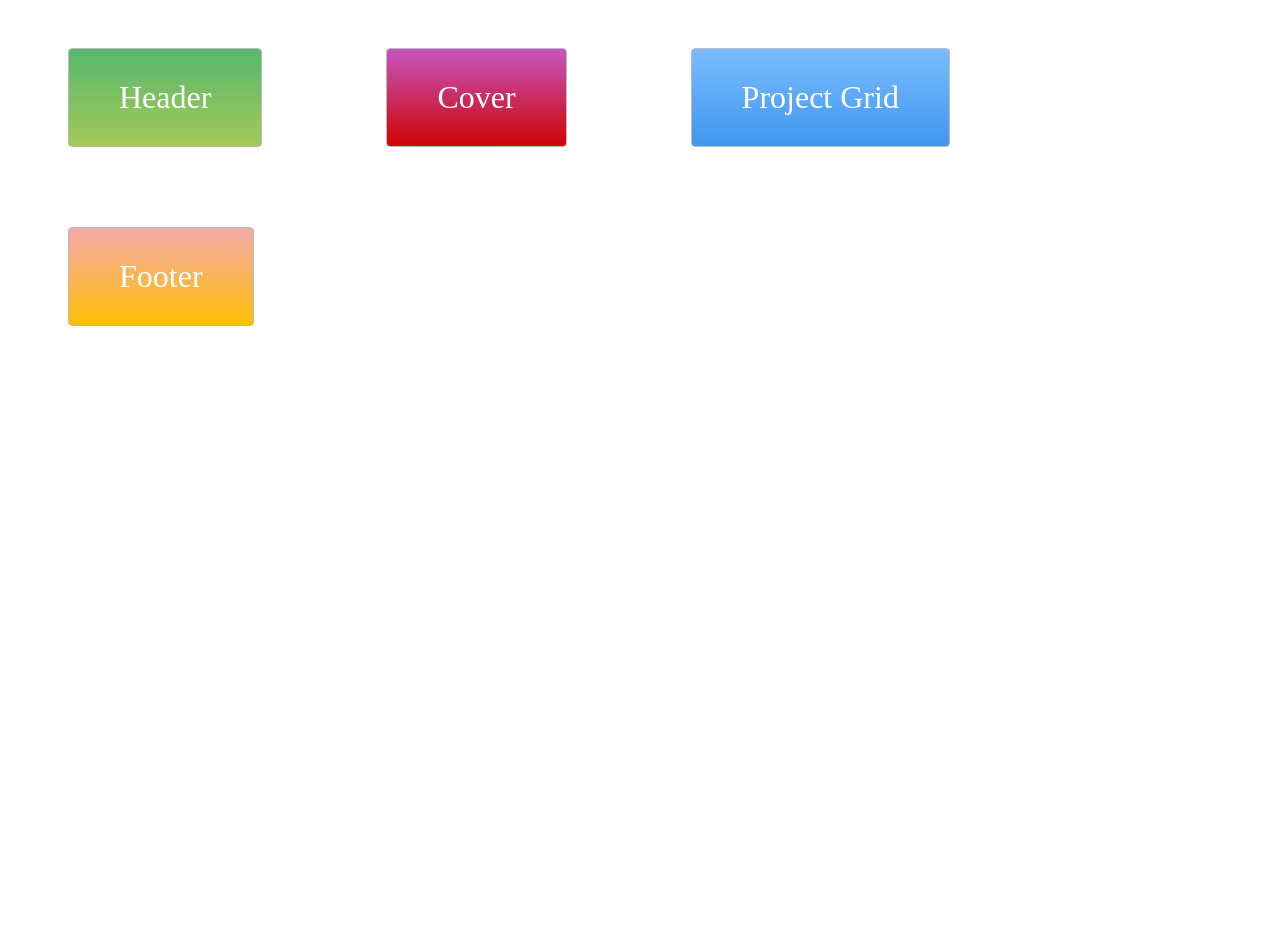
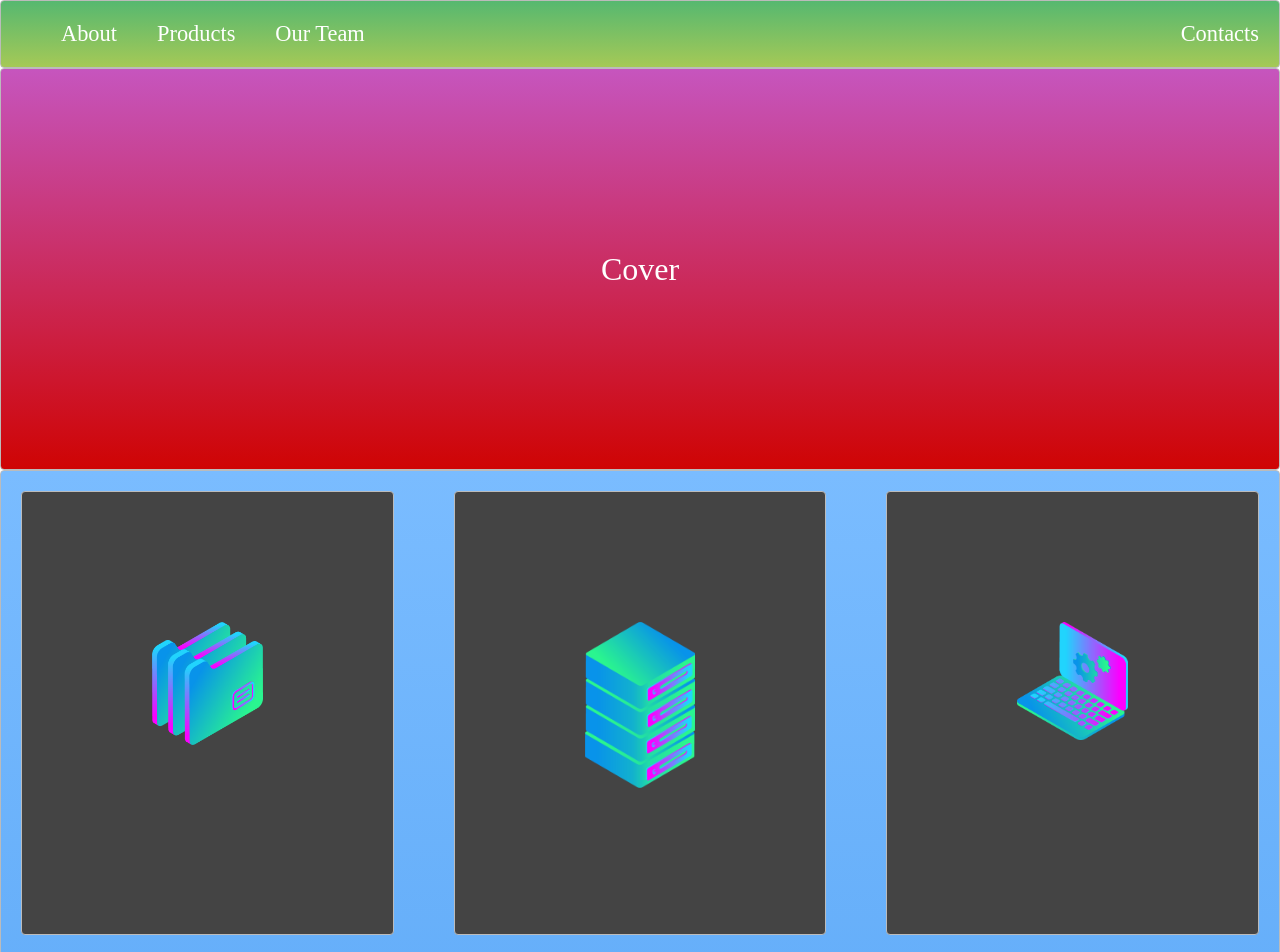
Before and after one commit to CHZelaya/ZtM-Layout-Master, a plain HTML site: page index.html in a window 1280 px wide. Shown: the top 952 px of the page. Before the commit the page ends 800 px from the top, so only its background shows below. Drawn offline with Linux system fonts and the light colour scheme.

Commit message:
Coded along with course

```diff
--- a/index.html
+++ b/index.html
@@ -1,13 +1,32 @@
 <!DOCTYPE html>
 <html>
+
 <head>
   <title>Layout Master</title>
   <link rel="stylesheet" type="text/css" href="./style.css">
 </head>
+
 <body>
-  <div class="zone green">Header</div>
-  <div class="zone red">Cover</div>
-  <div class="zone blue">Project Grid</div>
-  <div class="zone yellow">Footer</div>
+  <nav role="navigation" class="zone green">
+    <ul class="main-nav">
+      <li><a href="">About</a></li>
+      <li><a href="">Products</a></li>
+      <li><a href="">Our Team</a></li>
+      <li class="push"><a href="">Contacts</a></li>
+    </ul>
+  </nav>
+  <div class="container zone red">Cover</div>
+  <div class="zone blue grid-wrapper">
+    <div class="box zone"><img src="./img/files_2.png" alt=""></div>
+    <div class="box zone"><img src="./img/server_2_2.png" alt=""></div>
+    <div class="box zone"><img src="./img/monitor_settings_2.png" alt=""></div>
+    <div class="box zone"><img src="./img/server_3.png" alt=""></div>
+    <div class="box zone"><img src="./img/data_storage_2_2.png" alt=""></div>
+    <div class="box zone"><img src="./img/monitor_coding_2.png" alt=""></div>
+    <div class="box zone"><img src="./img/desktop_analytics_2.png" alt=""></div>
+    <div class="box zone"><img src="./img/server_safe_2.png" alt=""></div>
+  </div>
+  <footer class="zone yellow">Zero to Mastery</footer>
 </body>
+
 </html>
--- a/style.css
+++ b/style.css
@@ -1,71 +1,168 @@
+body {
+    margin: auto 0;
+    min-height: 100vh;
+    padding: 0px 0px 0px 0px;
+}
+
 .zone {
-    padding:30px 50px;
-    margin:40px 60px;
-    cursor:pointer;
-    display:inline-block;
-    color:#FFF;
-    font-size:2em;
-    border-radius:4px;
-    border:1px solid #bbb;
+    /* padding:30px 50px;
+    margin:40px 60px; */
+    cursor: pointer;
+    /* display:inline-block; */
+    color: #FFF;
+    font-size: 2em;
+    border-radius: 4px;
+    border: 1px solid #bbb;
     transition: all 0.3s linear;
 }
 
 .zone:hover {
-    -webkit-box-shadow:rgba(0,0,0,0.8) 0px 5px 15px, inset rgba(0,0,0,0.15) 0px -10px 20px;
-    -moz-box-shadow:rgba(0,0,0,0.8) 0px 5px 15px, inset rgba(0,0,0,0.15) 0px -10px 20px;
-    -o-box-shadow:rgba(0,0,0,0.8) 0px 5px 15px, inset rgba(0,0,0,0.15) 0px -10px 20px;
-    box-shadow:rgba(0,0,0,0.8) 0px 5px 15px, inset rgba(0,0,0,0.15) 0px -10px 20px;
+    -webkit-box-shadow: rgba(0, 0, 0, 0.8) 0px 5px 15px, inset rgba(0, 0, 0, 0.15) 0px -10px 20px;
+    -moz-box-shadow: rgba(0, 0, 0, 0.8) 0px 5px 15px, inset rgba(0, 0, 0, 0.15) 0px -10px 20px;
+    -o-box-shadow: rgba(0, 0, 0, 0.8) 0px 5px 15px, inset rgba(0, 0, 0, 0.15) 0px -10px 20px;
+    box-shadow: rgba(0, 0, 0, 0.8) 0px 5px 15px, inset rgba(0, 0, 0, 0.15) 0px -10px 20px;
+}
+
+/* ! Navigation */
+
+@media only screen and (max-width: 600px) {
+    .main-nav {
+        font-size: 0.5em;
+        padding: 0;
+    }
+}
+
+li {
+    list-style: none;
+    padding: 20px;
+}
+
+.main-nav {
+    display: flex;
+    font-size: 0.7em;
+    margin: 0;
+}
+
+a {
+    color: white;
+    text-decoration: none;
+}
+
+.push {
+    margin-left: auto;
+}
+
+/* ! Cover  */
+
+.container {
+    display: flex;
+    align-items: center;
+    justify-content: center;
+    height: 50vh;
+}
+
+/* ! Project Grid */
+
+.grid-wrapper {
+    display: grid;
+    grid-gap: 20px;
+    grid-template-columns: repeat(auto-fill, minmax(350px, 1fr));
+}
+
+.box>img {
+    width: 100%;
+}
+
+.box {
+    background-color: #444;
+    padding: 130px;
+    margin: 20px;
+}
+
+/* ! Footer */
+
+footer {
+    text-align: center;
+    position: sticky;
 }
 
 /*https://paulund.co.uk/how-to-create-shiny-css-buttons*/
 /***********************************************************************
  *  Green Background
  **********************************************************************/
-.green{
-    background: #56B870; /* Old browsers */
-    background: -moz-linear-gradient(top, #56B870 0%, #a5c956 100%); /* FF3.6+ */
-    background: -webkit-gradient(linear, left top, left bottom, color-stop(0%,#56B870), color-stop(100%,#a5c956)); /* Chrome,Safari4+ */
-    background: -webkit-linear-gradient(top, #56B870 0%,#a5c956 100%); /* Chrome10+,Safari5.1+ */
-    background: -o-linear-gradient(top, #56B870 0%,#a5c956 100%); /* Opera 11.10+ */
-    background: -ms-linear-gradient(top, #56B870 0%,#a5c956 100%); /* IE10+ */
-    background: linear-gradient(top, #56B870 0%,#a5c956 100%); /* W3C */
+.green {
+    background: #56B870;
+    /* Old browsers */
+    background: -moz-linear-gradient(top, #56B870 0%, #a5c956 100%);
+    /* FF3.6+ */
+    background: -webkit-gradient(linear, left top, left bottom, color-stop(0%, #56B870), color-stop(100%, #a5c956));
+    /* Chrome,Safari4+ */
+    background: -webkit-linear-gradient(top, #56B870 0%, #a5c956 100%);
+    /* Chrome10+,Safari5.1+ */
+    background: -o-linear-gradient(top, #56B870 0%, #a5c956 100%);
+    /* Opera 11.10+ */
+    background: -ms-linear-gradient(top, #56B870 0%, #a5c956 100%);
+    /* IE10+ */
+    background: linear-gradient(top, #56B870 0%, #a5c956 100%);
+    /* W3C */
 }
 
 /***********************************************************************
  *  Red Background
  **********************************************************************/
-.red{
-    background: #C655BE; /* Old browsers */
-    background: -moz-linear-gradient(top, #C655BE 0%, #cf0404 100%); /* FF3.6+ */
-    background: -webkit-gradient(linear, left top, left bottom, color-stop(0%,#C655BE), color-stop(100%,#cf0404)); /* Chrome,Safari4+ */
-    background: -webkit-linear-gradient(top, #C655BE 0%,#cf0404 100%); /* Chrome10+,Safari5.1+ */
-    background: -o-linear-gradient(top, #C655BE 0%,#cf0404 100%); /* Opera 11.10+ */
-    background: -ms-linear-gradient(top, #C655BE 0%,#cf0404 100%); /* IE10+ */
-    background: linear-gradient(top, #C655BE 0%,#cf0404 100%); /* W3C */
+.red {
+    background: #C655BE;
+    /* Old browsers */
+    background: -moz-linear-gradient(top, #C655BE 0%, #cf0404 100%);
+    /* FF3.6+ */
+    background: -webkit-gradient(linear, left top, left bottom, color-stop(0%, #C655BE), color-stop(100%, #cf0404));
+    /* Chrome,Safari4+ */
+    background: -webkit-linear-gradient(top, #C655BE 0%, #cf0404 100%);
+    /* Chrome10+,Safari5.1+ */
+    background: -o-linear-gradient(top, #C655BE 0%, #cf0404 100%);
+    /* Opera 11.10+ */
+    background: -ms-linear-gradient(top, #C655BE 0%, #cf0404 100%);
+    /* IE10+ */
+    background: linear-gradient(top, #C655BE 0%, #cf0404 100%);
+    /* W3C */
 }
 
 /***********************************************************************
  *  Yellow Background
  **********************************************************************/
-.yellow{
-    background: #F3AAAA; /* Old browsers */
-    background: -moz-linear-gradient(top, #F3AAAA 0%, #febf04 100%); /* FF3.6+ */
-    background: -webkit-gradient(linear, left top, left bottom, color-stop(0%,#F3AAAA), color-stop(100%,#febf04)); /* Chrome,Safari4+ */
-    background: -webkit-linear-gradient(top, #F3AAAA 0%,#febf04 100%); /* Chrome10+,Safari5.1+ */
-    background: -o-linear-gradient(top, #F3AAAA 0%,#febf04 100%); /* Opera 11.10+ */
-    background: -ms-linear-gradient(top, #F3AAAA 0%,#febf04 100%); /* IE10+ */
-    background: linear-gradient(top, #F3AAAA 0%,#febf04 100%); /* W3C */
+.yellow {
+    background: #F3AAAA;
+    /* Old browsers */
+    background: -moz-linear-gradient(top, #F3AAAA 0%, #febf04 100%);
+    /* FF3.6+ */
+    background: -webkit-gradient(linear, left top, left bottom, color-stop(0%, #F3AAAA), color-stop(100%, #febf04));
+    /* Chrome,Safari4+ */
+    background: -webkit-linear-gradient(top, #F3AAAA 0%, #febf04 100%);
+    /* Chrome10+,Safari5.1+ */
+    background: -o-linear-gradient(top, #F3AAAA 0%, #febf04 100%);
+    /* Opera 11.10+ */
+    background: -ms-linear-gradient(top, #F3AAAA 0%, #febf04 100%);
+    /* IE10+ */
+    background: linear-gradient(top, #F3AAAA 0%, #febf04 100%);
+    /* W3C */
 }
 
 /***********************************************************************
  *  Blue Background
  **********************************************************************/
-.blue{
-    background: #7abcff; /* Old browsers */
-    background: -moz-linear-gradient(top, #7abcff 0%, #60abf8 44%, #4096ee 100%); /* FF3.6+ */
-    background: -webkit-gradient(linear, left top, left bottom, color-stop(0%,#7abcff), color-stop(44%,#60abf8), color-stop(100%,#4096ee)); /* Chrome,Safari4+ */
-    background: -webkit-linear-gradient(top, #7abcff 0%,#60abf8 44%,#4096ee 100%); /* Chrome10+,Safari5.1+ */
-    background: -o-linear-gradient(top, #7abcff 0%,#60abf8 44%,#4096ee 100%); /* Opera 11.10+ */
-    background: -ms-linear-gradient(top, #7abcff 0%,#60abf8 44%,#4096ee 100%); /* IE10+ */
-    background: linear-gradient(top, #7abcff 0%,#60abf8 44%,#4096ee 100%); /* W3C */
+.blue {
+    background: #7abcff;
+    /* Old browsers */
+    background: -moz-linear-gradient(top, #7abcff 0%, #60abf8 44%, #4096ee 100%);
+    /* FF3.6+ */
+    background: -webkit-gradient(linear, left top, left bottom, color-stop(0%, #7abcff), color-stop(44%, #60abf8), color-stop(100%, #4096ee));
+    /* Chrome,Safari4+ */
+    background: -webkit-linear-gradient(top, #7abcff 0%, #60abf8 44%, #4096ee 100%);
+    /* Chrome10+,Safari5.1+ */
+    background: -o-linear-gradient(top, #7abcff 0%, #60abf8 44%, #4096ee 100%);
+    /* Opera 11.10+ */
+    background: -ms-linear-gradient(top, #7abcff 0%, #60abf8 44%, #4096ee 100%);
+    /* IE10+ */
+    background: linear-gradient(top, #7abcff 0%, #60abf8 44%, #4096ee 100%);
+    /* W3C */
 }
```
Also changed, not shown: 1 other file.
